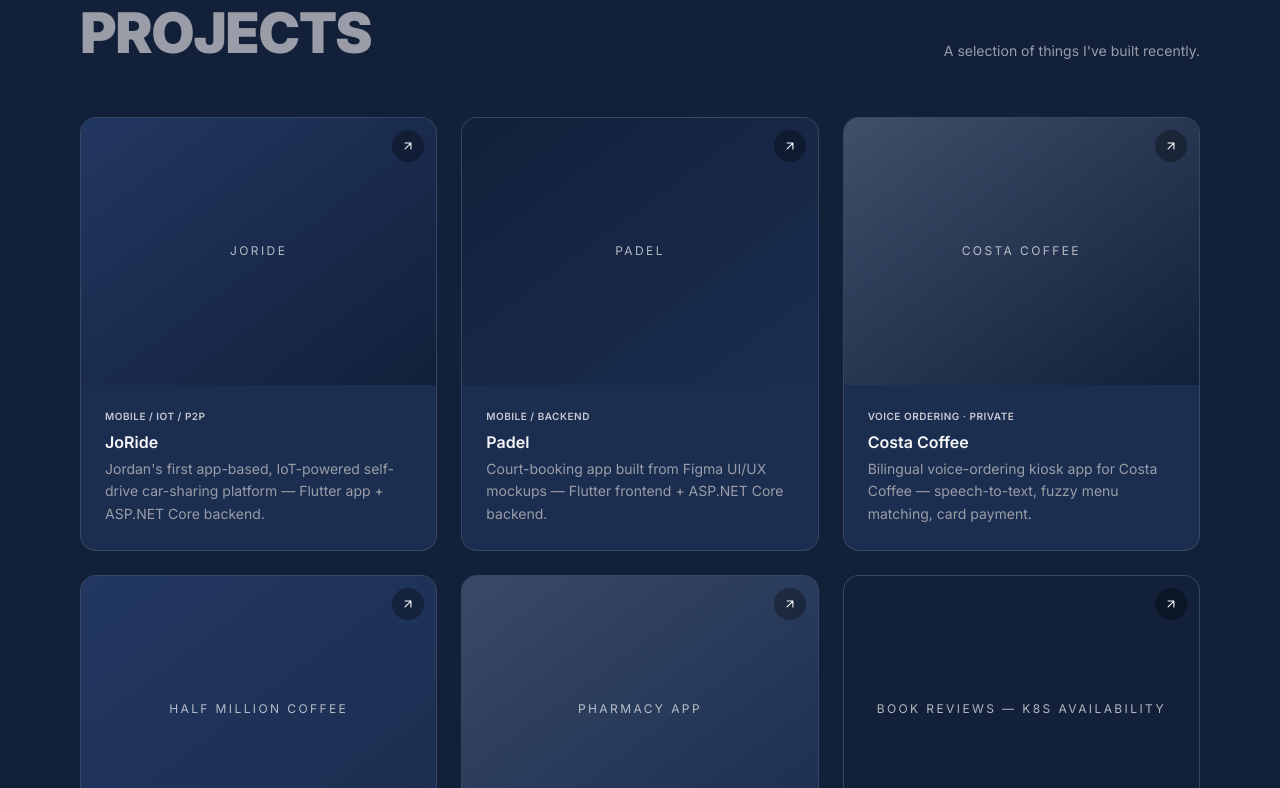
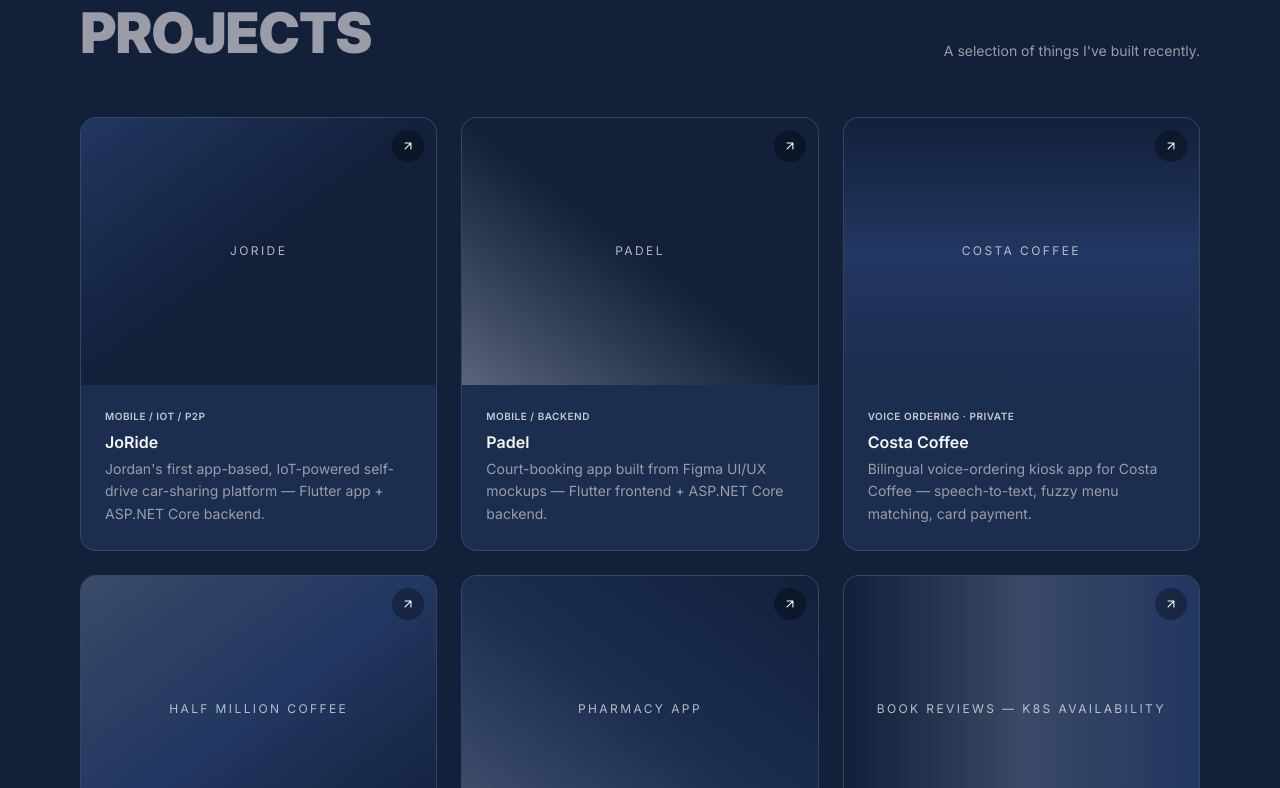
Before and after one commit to abdalkarimkehail-oss/portfolio-, a React (Vite) app: page / in a window 1280 px wide. Shown: the part 1052-1840 px from the top of the page. Built offline with nearby package versions, Linux system fonts and the light colour scheme.

Commit message:
Add more contrast and variety to project card gradients

```diff
--- a/src/components/Projects.jsx
+++ b/src/components/Projects.jsx
@@ -8,49 +8,49 @@
     tag: 'MOBILE / IOT / P2P',
     desc: "Jordan's first app-based, IoT-powered self-drive car-sharing platform — Flutter app + ASP.NET Core backend.",
     href: 'https://github.com/abdalkarimkehail-oss/joride-frontend',
-    gradient: 'bg-gradient-to-br from-(--color-navy-light) to-(--color-bg)',
+    gradient: 'bg-gradient-to-br from-(--color-navy-light) via-(--color-navy) to-(--color-bg)',
   },
   {
     title: 'Padel',
     tag: 'MOBILE / BACKEND',
     desc: 'Court-booking app built from Figma UI/UX mockups — Flutter frontend + ASP.NET Core backend.',
     href: 'https://github.com/abdalkarimkehail-oss/padel-tennis',
-    gradient: 'bg-gradient-to-br from-(--color-navy) to-(--color-surface)',
+    gradient: 'bg-gradient-to-tr from-(--color-muted)/50 via-(--color-navy) to-(--color-bg)',
   },
   {
     title: 'Costa Coffee',
     tag: 'VOICE ORDERING · PRIVATE',
     desc: 'Bilingual voice-ordering kiosk app for Costa Coffee — speech-to-text, fuzzy menu matching, card payment.',
     href: 'https://github.com/abdalkarimkehail-oss/costa-coffee-README',
-    gradient: 'bg-gradient-to-br from-(--color-muted)/30 to-(--color-bg)',
+    gradient: 'bg-gradient-to-b from-(--color-bg) via-(--color-navy-light) to-(--color-surface)',
   },
   {
     title: 'Half Million Coffee',
     tag: 'VOICE ORDERING · PRIVATE',
     desc: 'Arabic voice-ordering app for Half Million Coffee, built with FlutterFlow.',
     href: 'https://github.com/abdalkarimkehail-oss/half-million-README',
-    gradient: 'bg-gradient-to-br from-(--color-navy-light) to-(--color-surface)',
+    gradient: 'bg-gradient-to-br from-(--color-text)/15 via-(--color-navy-light) to-(--color-bg)',
   },
   {
     title: 'Pharmacy App',
     tag: 'MOBILE',
     desc: 'Flutter e-commerce app for browsing and ordering pharmacy products.',
     href: 'https://github.com/abdalkarimkehail-oss/pharmacy-app',
-    gradient: 'bg-gradient-to-br from-(--color-muted)/25 to-(--color-surface)',
+    gradient: 'bg-gradient-to-tr from-(--color-muted)/35 via-(--color-surface) to-(--color-bg)',
   },
   {
     title: 'Book Reviews — K8s Availability',
     tag: 'SOFTWARE ARCHITECTURE',
     desc: 'Kubernetes availability tactics demonstrated live: fault detection, recovery, prevention, and containment.',
     href: 'https://github.com/abdalkarimkehail-oss/architecture-project',
-    gradient: 'bg-gradient-to-br from-(--color-navy) to-(--color-bg)',
+    gradient: 'bg-gradient-to-r from-(--color-navy) via-(--color-muted)/25 to-(--color-navy-light)',
   },
   {
     title: 'Sales & Logistics BI',
     tag: 'POWER BI / DATA',
     desc: 'Star-schema Power BI dashboard analyzing sales performance and logistics operations.',
     href: 'https://github.com/abdalkarimkehail-oss/business-intelligence-',
-    gradient: 'bg-gradient-to-br from-(--color-muted)/30 to-(--color-navy)',
+    gradient: 'bg-gradient-to-bl from-(--color-muted)/45 via-(--color-navy-light) to-(--color-navy)',
   },
 ]
 
```
